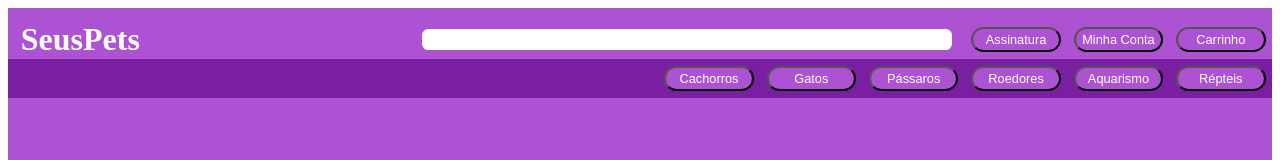
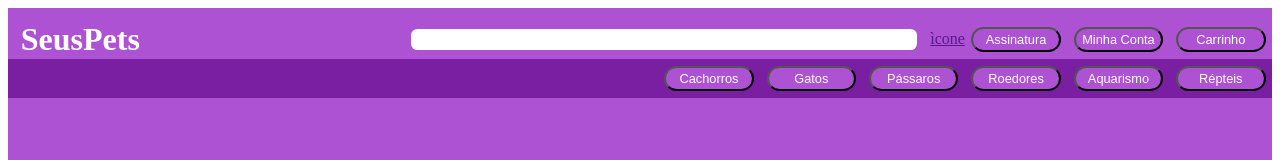
Before and after one commit to olliso17/estudoReact, a React (Create React App) app: page / in a window 1280 px wide. Shown: the top 160 px of the page. Built offline with nearby package versions, Linux system fonts and the light colour scheme.

Commit message:
adicionar icone

```diff
--- a/src/App.jsx
+++ b/src/App.jsx
@@ -18,7 +18,7 @@ export default function App() {
                     <Titulo className="titulo" titulo='SeusPets'></Titulo>
                     <Input className="input"></Input>
 
-                    <Icones><i><FontAwesomeIcon icon={["fas", "coffee"]} /></i></Icones>
+                    <a href="">ìcone</a>
 
                     <Botao className='botao' titulo='Assinatura'></Botao>
                     <Botao className='botao' titulo='Minha Conta'></Botao>
```
